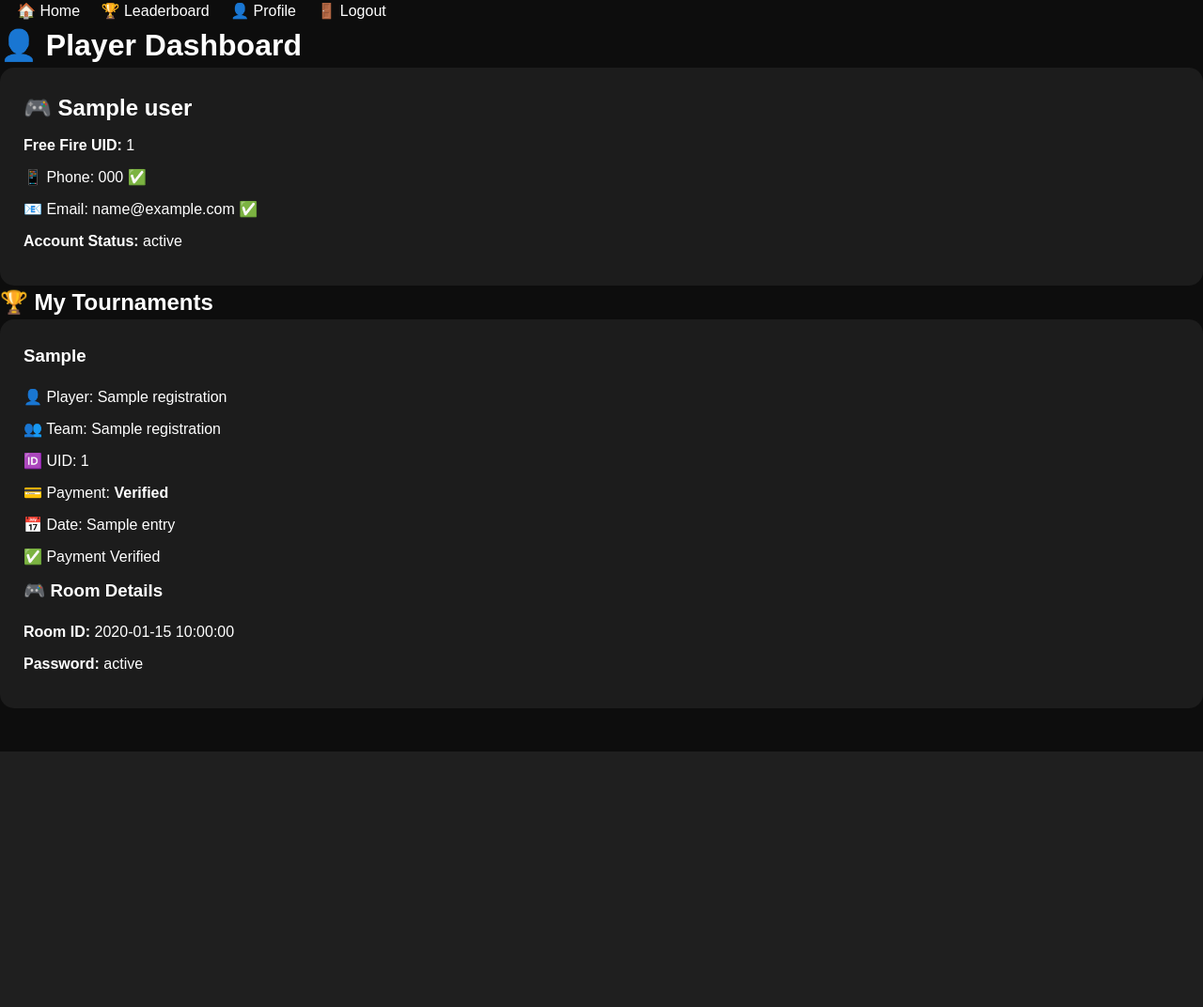
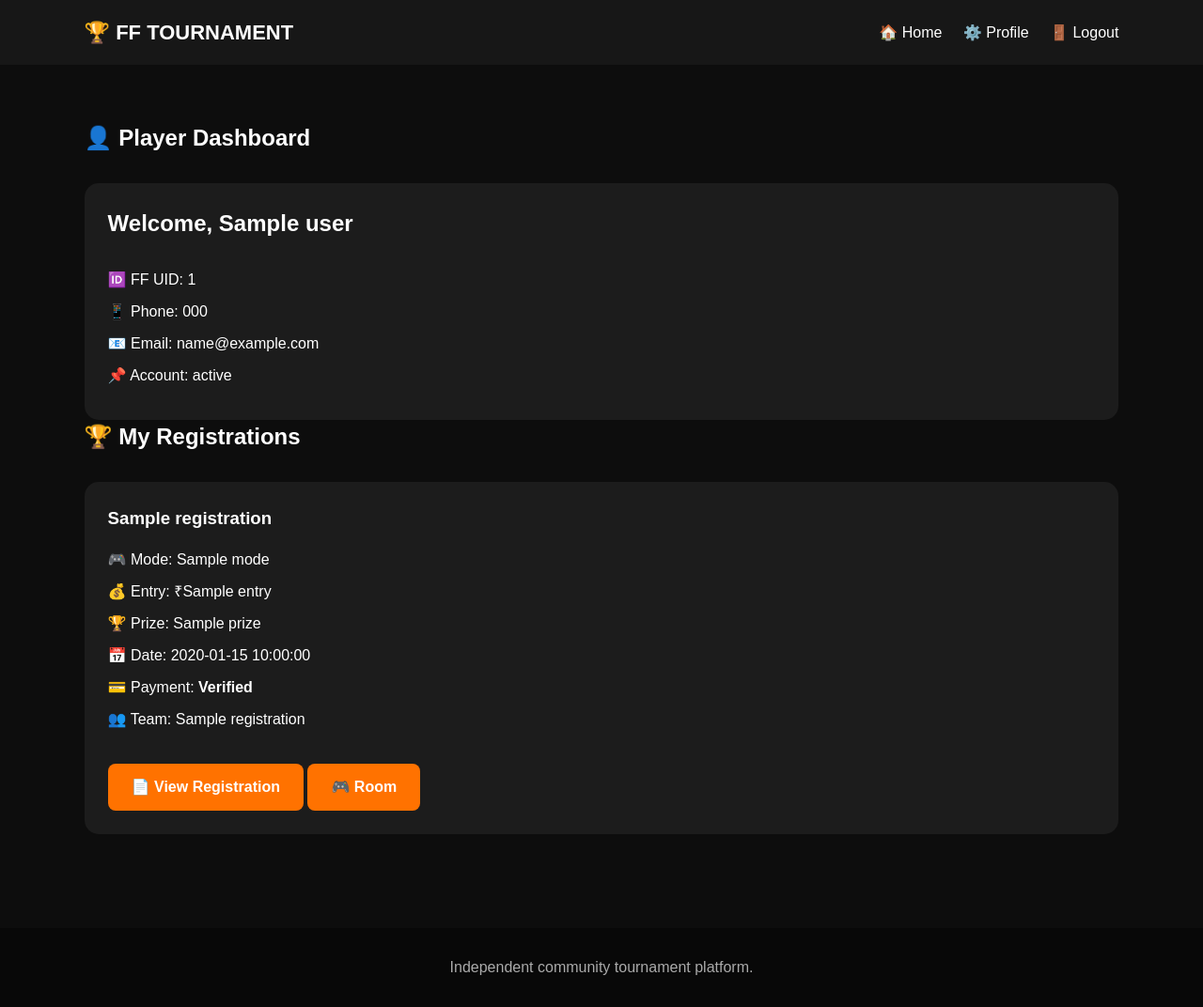
Before and after one commit to workload139-creator/Freefire-touranament, a Flask app: page /player/dashboard in a window 1280 px wide. Shown: the whole page at 94% size. Before the commit the page ends 800 px from the top, so only its background shows below. Run offline with Flask 3, Linux system fonts and the light colour scheme; the visitor is signed in with stand-in values (Sample User, id 1); a database or web service that is not in the repository returns one stand-in record (values such as "Sample title"); some libraries are stand-ins or nearby versions.

Commit message:
Refactor player dashboard HTML structure

```diff
--- a/templates/player_dashboard.html
+++ b/templates/player_dashboard.html
@@ -6,151 +6,112 @@
 <title>Player Dashboard</title>
 <link rel="stylesheet" href="{{ url_for('static', filename='style.css') }}">
 </head>
+
 <body>
+
+<header>
+
+<div class="logo">🏆 FF TOURNAMENT</div>
 
 <nav>
 <a href="{{ url_for('index') }}">🏠 Home</a>
-    <a href="{{ url_for('leaderboard') }}">🏆 Leaderboard</a>
-    <a href="{{ url_for('player_profile') }}">👤 Profile</a>
-    <a href="{{ url_for('player_logout') }}">🚪 Logout</a>
+<a href="{{ url_for('profile') }}">⚙️ Profile</a>
+<a href="{{ url_for('auth.player_logout') }}">🚪 Logout</a>
 </nav>
 
-<div class="container">
+</header>
+
+<section class="section">
 
 <h1>👤 Player Dashboard</h1>
 
 <div class="card">
 
-        <h2>🎮 {{ player[1] }}</h2>
+<h2>
+Welcome, {{ player['player_name'] }}
+</h2>
 
-        <p><b>Free Fire UID:</b> {{ player[2] }}</p>
-
-        <p>
-            📱 Phone:
-            {{ player[3] }}
-
-            {% if player[5] %}
-                ✅
-            {% else %}
-                ❌
-            {% endif %}
-        </p>
-
-        <p>
-            📧 Email:
-            {{ player[4] }}
-
-            {% if player[6] %}
-                ✅
-            {% else %}
-                ❌
-            {% endif %}
-        </p>
-
-        <p>
-            <b>Account Status:</b>
-            {{ player[7] }}
-        </p>
+<p>🆔 FF UID: {{ player['ff_uid'] }}</p>
+<p>📱 Phone: {{ player['phone'] }}</p>
+<p>📧 Email: {{ player['email'] }}</p>
+<p>📌 Account: {{ player['account_status'] }}</p>
 
 </div>
 
+<h2>🏆 My Registrations</h2>
 
-    <h2>🏆 My Tournaments</h2>
-
-    {% if registrations %}
+<div class="cards">
 
 {% for r in registrations %}
 
 <div class="card">
 
-            <h3>{{ r[7] }}</h3>
+<h3>{{ r['tournament_name'] }}</h3>
+
+<p>🎮 Mode: {{ r['mode'] }}</p>
+
+<p>💰 Entry: ₹{{ r['entry'] }}</p>
+
+<p>🏆 Prize: {{ r['prize'] }}</p>
+
+<p>📅 Date: {{ r['tournament_date'] }}</p>
 
 <p>
-                👤 Player:
-                {{ r[2] }}
+💳 Payment:
+<strong>{{ r['payment_status'] }}</strong>
 </p>
 
 <p>
 👥 Team:
-                {{ r[3] }}
+{{ r['team_name'] or 'Solo' }}
 </p>
 
-            <p>
-                🆔 UID:
-                {{ r[4] }}
-            </p>
+<a
+href="{{ url_for('registration.my_registration', tournament_id=r['tournament_id']) }}"
+class="btn"
+>
+📄 View Registration
+</a>
 
-            <p>
-                💳 Payment:
-                <b>{{ r[6] }}</b>
-            </p>
+{% if r['payment_status'] == 'Verified' %}
 
-            <p>
-                📅 Date:
-                {{ r[11] }}
-            </p>
+<a
+href="{{ url_for('registration.room', tournament_id=r['tournament_id']) }}"
+class="btn"
+>
+🎮 Room
+</a>
 
-            {% if r[6] == "Verified" %}
-
-                <p>✅ Payment Verified</p>
-
-                {% if r[13] and r[14] %}
-
-                    <div class="room-box">
-
-                        <h3>🎮 Room Details</h3>
-
-                        <p>
-                            <b>Room ID:</b>
-                            {{ r[13] }}
-                        </p>
-
-                        <p>
-                            <b>Password:</b>
-                            {{ r[14] }}
-                        </p>
+{% endif %}
 
 </div>
 
 {% else %}
 
+<div class="card">
+
 <p>
-                        ⏳ Room अभी publish नहीं हुआ है।
+📭 No tournament registrations yet.
 </p>
 
-                {% endif %}
-
-            {% elif r[6] == "Pending" %}
-
-                <p>⏳ Payment verification pending.</p>
-
-            {% else %}
-
-                <p>❌ Payment rejected.</p>
-
-            {% endif %}
+<a
+href="{{ url_for('tournament.tournaments') }}"
+class="btn"
+>
+🏆 Browse Tournaments
+</a>
 
 </div>
 
 {% endfor %}
 
-    {% else %}
-
-        <div class="card">
-            <h3>📭 No Tournament Joined</h3>
-
-            <p>
-                अभी आपने कोई tournament join नहीं किया।
-            </p>
-
-            <a href="{{ url_for('index') }}">
-                🏆 Browse Tournaments
-            </a>
 </div>
 
-    {% endif %}
+</section>
 
-</div>
+<footer>
+<p>Independent community tournament platform.</p>
+</footer>
 
 </body>
 </html>
```
Lines whose indentation alone changed are shown as unchanged.
